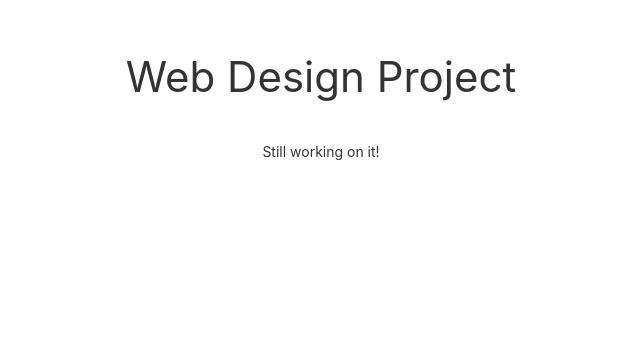
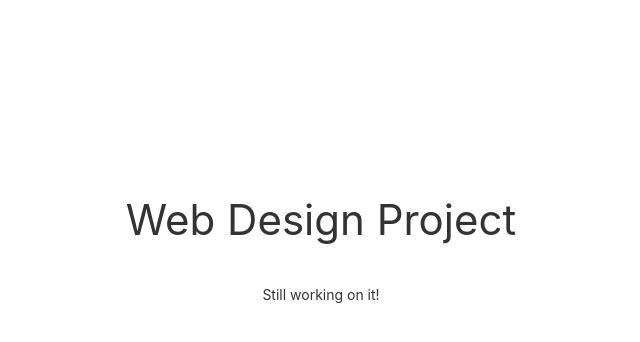
Before and after one commit to lilwesyy/meebox.space, a plain HTML site: page index.html in a window 1280 px wide. Shown: the part 140-482 px from the top of the page, without its empty margins (319-959 px from the left). Drawn offline with Linux system fonts and the light colour scheme.

Commit message:
Web Design

```diff
--- a/css/style.css
+++ b/css/style.css
@@ -3,5 +3,4 @@
     margin-left: auto;
     margin-right: auto;
     width: 40%;
-    margin-top: 15%;
 }
--- a/index.html
+++ b/index.html
@@ -11,7 +11,7 @@
     <script src="js/uikit-icons.min.js"></script>
 </head>
 <body>
-    <div id="container" class="uk-text-center">
+    <div id="container" class="uk-text-center uk-position-center">
         <h1>Web Design Project</h1>
         <h6>Still working on it!</h6>
     </div>
```
